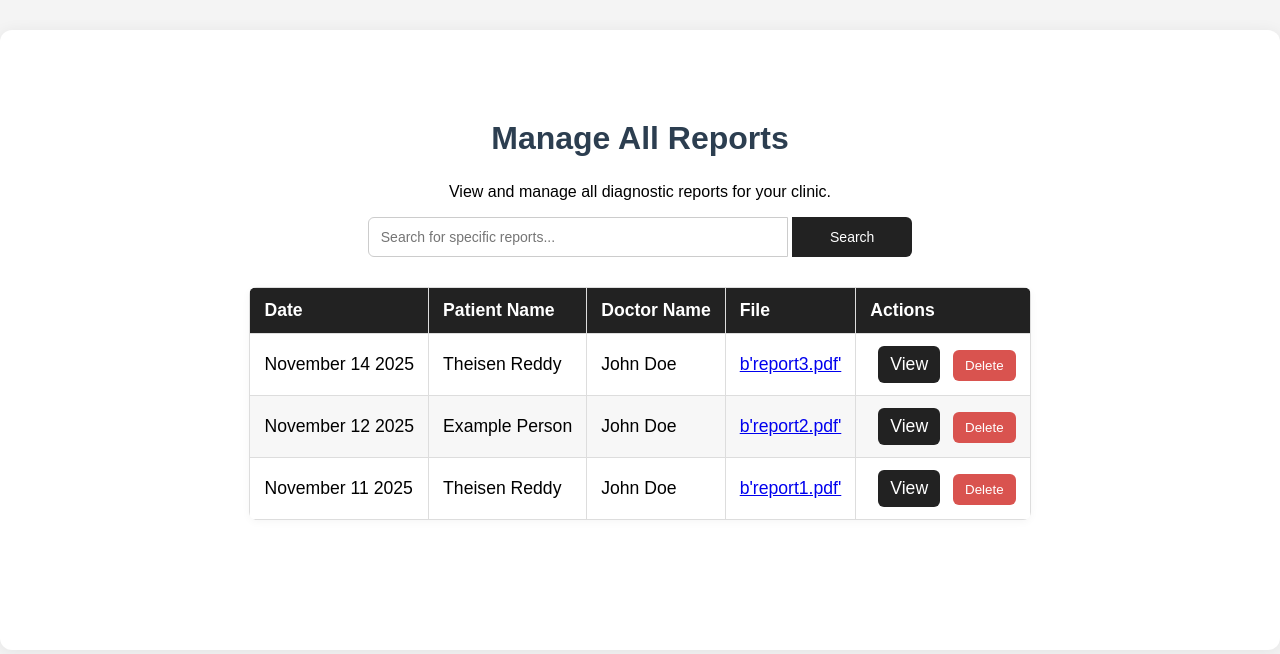
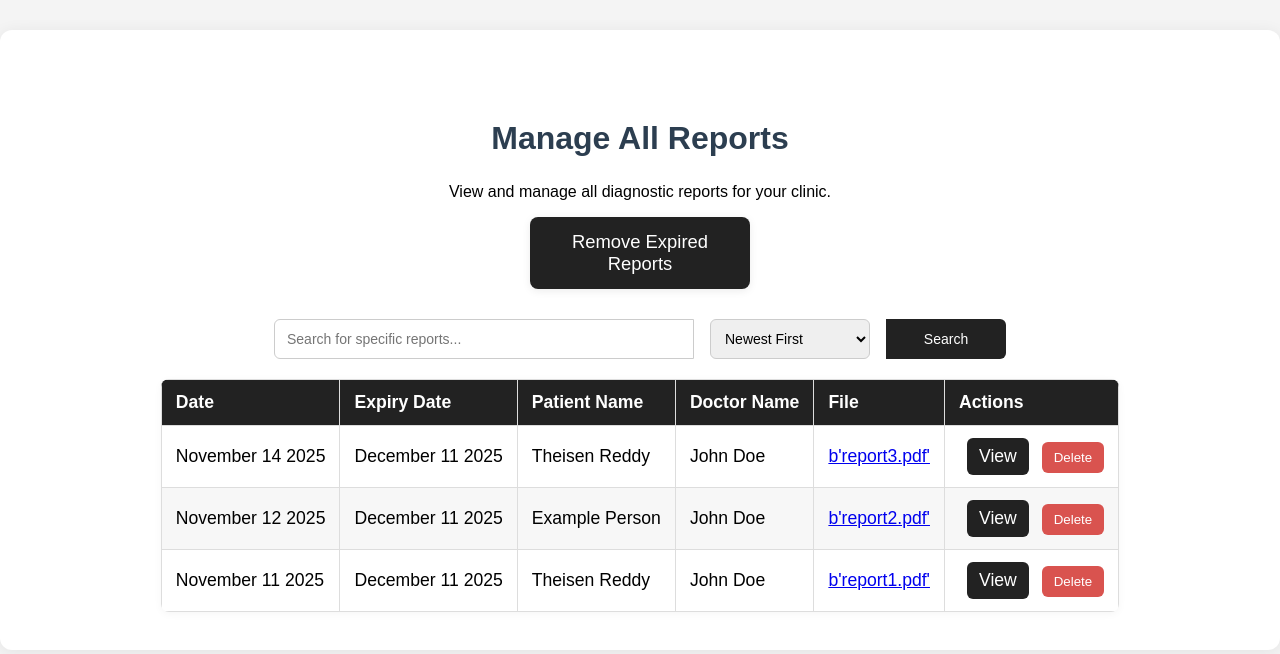
Before and after one commit to Justinohayo/DeepChest, a Flask app: page /admin/manage_reports in a window 1280 px wide. Shown: the part 64-718 px from the top of the page. Run offline with Flask 3, Linux system fonts and the light colour scheme; a user stored in the database is signed in; data comes from the database, SQL or seed files in the repository; both versions use the stored data as it was after the commit.

Commit message:
Added expiry date to reports and updated report logic for clinic admins

```diff
--- a/app.py
+++ b/app.py
@@ -1811,35 +1811,56 @@ def admin_managereports():
     if session.get('userType') != 'clinicadmin':
         return redirect(url_for('login'))
 
+    # Automatically delete expired reports
+    expired_count = delete_expired_reports()
+    if expired_count > 0:
+        flash(f"Automatically removed {expired_count} expired report(s).", "info")
+
     clinic_id = session.get('clinicID')
-    conn = mysql.connector.connect(**db_config)
-    cursor = conn.cursor(dictionary=True)
+    filter_by = request.args.get('filter', 'newest')  # Default to newest
+
+    conn = mysql.connector.connect(**db_config)
+    cursor = conn.cursor(dictionary=True)
+
+    # Determine ORDER BY clause based on filter
+    if filter_by == 'oldest':
+        order_clause = "ORDER BY r.reportDate ASC"
+    elif filter_by == 'expiry':
+        order_clause = "ORDER BY r.expiryDate ASC"
+    else:  # newest (default)
+        order_clause = "ORDER BY r.reportDate DESC"
 
     # Fetch all reports for the clinic
-    cursor.execute("""
-        SELECT r.reportID, r.reportDate, r.files,
+    query = f"""
+        SELECT r.reportID, r.reportDate, r.expiryDate, r.files,
                p.firstName AS patientFirstName, p.lastName AS patientLastName,
                d.firstName AS doctorFirstName, d.lastName AS doctorLastName
         FROM Reports r
         JOIN patient p ON r.patientID = p.USERID
         JOIN doctor d ON r.doctorID = d.USERID
         WHERE p.clinicID = %s
-        ORDER BY r.reportDate DESC
-    """, (clinic_id,))
+        {order_clause}
+    """
+    cursor.execute(query, (clinic_id,))
 
     reports = cursor.fetchall()
     cursor.close()
     conn.close()
 
-    # Convert reportDate to datetime if it's a string
+    # Convert dates to datetime if they're strings
     for r in reports:
         if isinstance(r['reportDate'], str):
             try:
                 r['reportDate'] = datetime.strptime(r['reportDate'], '%Y-%m-%d')
             except Exception:
                 pass
-
-    return render_template('/clinic_admin/ManageReports.html', reports=reports)
+        if isinstance(r.get('expiryDate'), str):
+            try:
+                r['expiryDate'] = datetime.strptime(r['expiryDate'], '%Y-%m-%d')
+            except Exception:
+                pass
+
+    return render_template('/clinic_admin/ManageReports.html', reports=reports, filter_by=filter_by)
 
 @app.route('/admin/book-appointment', methods=['GET', 'POST'])
 def admin_book_appointment():
@@ -2369,6 +2390,47 @@ def admin_reports_search():
         return redirect(url_for('admin_managereports'))
     return render_template('clinic_admin/reportdetails.html', report=report)
 
+# Helper function to check and delete expired reports
+def delete_expired_reports():
+    """Delete all reports where expiryDate is before today's date."""
+    today = date.today()
+    conn = mysql.connector.connect(**db_config)
+    cursor = conn.cursor(dictionary=True)
+
+    # Find expired reports
+    cursor.execute("""
+        SELECT reportID, expiryDate FROM Reports
+        WHERE expiryDate < %s
+    """, (today,))
+
+    expired_reports = cursor.fetchall()
+    count = len(expired_reports)
+
+    if count > 0:
+        # Delete expired reports
+        cursor.execute("DELETE FROM Reports WHERE expiryDate < %s", (today,))
+        conn.commit()
+
+    cursor.close()
+    conn.close()
+
+    return count
+
+# Admin route to manually trigger expired reports cleanup
+@app.route('/admin/cleanup_expired_reports', methods=['POST'])
+def admin_cleanup_expired_reports():
+    if session.get('userType') != 'clinicadmin':
+        return redirect(url_for('login'))
+
+    count = delete_expired_reports()
+
+    if count > 0:
+        flash(f"Successfully deleted {count} expired report(s).", "success")
+    else:
+        flash("No expired reports found.", "info")
+
+    return redirect(url_for('admin_managereports'))
+
 # Admin delete report route
 @app.route('/admin/delete_report', methods=['POST'])
 def admin_delete_report():
@@ -2416,6 +2478,7 @@ def admin_search_reports():
 
     clinic_id = session.get('clinicID')
     query = request.args.get('query', '').strip()
+    filter_by = request.args.get('filter', 'newest')  # Get filter parameter
 
     # Month name support
     month_map = {month.lower(): index for index, month in enumerate(calendar.month_name) if month}
@@ -2437,38 +2500,48 @@ def admin_search_reports():
                     year_num = int(match.group(1))
             break
 
+    # Determine ORDER BY clause based on filter
+    if filter_by == 'oldest':
+        order_clause = "ORDER BY r.reportDate ASC"
+    elif filter_by == 'expiry':
+        order_clause = "ORDER BY r.expiryDate ASC"
+    else:  # newest (default)
+        order_clause = "ORDER BY r.reportDate DESC"
+
     conn = mysql.connector.connect(**db_config)
     cursor = conn.cursor(dictionary=True)
 
     # Search based on whether we found a month
     if month_num and year_num:
         # Search by month and year
-        cursor.execute("""
-            SELECT r.reportID, r.reportDate, r.files,
+        query_sql = f"""
+            SELECT r.reportID, r.reportDate, r.expiryDate, r.files,
                    p.firstName AS patientFirstName, p.lastName AS patientLastName,
                    d.firstName AS doctorFirstName, d.lastName AS doctorLastName
             FROM Reports r
             JOIN patient p ON r.patientID = p.USERID
             JOIN doctor d ON r.doctorID = d.USERID
             WHERE p.clinicID = %s AND MONTH(r.reportDate) = %s AND YEAR(r.reportDate) = %s
-            ORDER BY r.reportDate DESC
-        """, (clinic_id, month_num, year_num))
+            {order_clause}
+        """
+        cursor.execute(query_sql, (clinic_id, month_num, year_num))
     elif month_num:
         # Search by month only
-        cursor.execute("""
-            SELECT r.reportID, r.reportDate, r.files,
+        query_sql = f"""
+            SELECT r.reportID, r.reportDate, r.expiryDate, r.files,
                    p.firstName AS patientFirstName, p.lastName AS patientLastName,
                    d.firstName AS doctorFirstName, d.lastName AS doctorLastName
             FROM Reports r
             JOIN patient p ON r.patientID = p.USERID
             JOIN doctor d ON r.doctorID = d.USERID
             WHERE p.clinicID = %s AND MONTH(r.reportDate) = %s
-            ORDER BY r.reportDate DESC
-        """, (clinic_id, month_num))
+            {order_clause}
+        """
+        cursor.execute(query_sql, (clinic_id, month_num))
     else:
         # Regular text search in report ID, date, patient name, or doctor name
-        cursor.execute("""
-            SELECT r.reportID, r.reportDate, r.files,
+        query_sql = f"""
+            SELECT r.reportID, r.reportDate, r.expiryDate, r.files,
                    p.firstName AS patientFirstName, p.lastName AS patientLastName,
                    d.firstName AS doctorFirstName, d.lastName AS doctorLastName
             FROM Reports r
@@ -2477,27 +2550,34 @@ def admin_search_reports():
             WHERE p.clinicID = %s AND (
                 CAST(r.reportID AS CHAR) LIKE %s
                 OR r.reportDate LIKE %s
+                OR r.expiryDate LIKE %s
                 OR p.firstName LIKE %s
                 OR p.lastName LIKE %s
                 OR d.firstName LIKE %s
                 OR d.lastName LIKE %s
             )
-            ORDER BY r.reportDate DESC
-        """, (clinic_id, f"%{query}%", f"%{query}%", f"%{query}%", f"%{query}%", f"%{query}%", f"%{query}%"))
+            {order_clause}
+        """
+        cursor.execute(query_sql, (clinic_id, f"%{query}%", f"%{query}%", f"%{query}%", f"%{query}%", f"%{query}%", f"%{query}%", f"%{query}%"))
 
     reports = cursor.fetchall()
     cursor.close()
     conn.close()
 
-    # Convert reportDate to datetime if it's a string
+    # Convert dates to datetime if they're strings
     for r in reports:
         if isinstance(r['reportDate'], str):
             try:
                 r['reportDate'] = datetime.strptime(r['reportDate'], '%Y-%m-%d')
             except Exception:
                 pass
-
-    return render_template('/clinic_admin/ManageReports.html', reports=reports)
+        if isinstance(r.get('expiryDate'), str):
+            try:
+                r['expiryDate'] = datetime.strptime(r['expiryDate'], '%Y-%m-%d')
+            except Exception:
+                pass
+
+    return render_template('/clinic_admin/ManageReports.html', reports=reports, filter_by=filter_by, query=query)
 
 
 # Clinic admin: list / search / filter accounts
--- a/templates/clinic_admin/ManageReports.html
+++ b/templates/clinic_admin/ManageReports.html
@@ -31,16 +31,42 @@
       <h1>Manage All Reports</h1>
       <p>View and manage all diagnostic reports for your clinic.</p>
 
-      <!-- Search Bar -->
-      <div class="report-search-bar-container">
-        <form method="GET" action="/admin/search_reports">
+      <!-- Flash Messages -->
+      {% with messages = get_flashed_messages(with_categories=true) %}
+        {% if messages %}
+          <div class="flash-container">
+            {% for category, message in messages %}
+              <div class="flash {{ category }}">{{ message }}</div>
+            {% endfor %}
+          </div>
+        {% endif %}
+      {% endwith %}
+
+      <!-- Cleanup Button -->
+      <div style="margin-bottom: 20px; text-align: center;">
+        <form method="POST" action="/admin/cleanup_expired_reports" style="display: inline;">
+          <button type="submit" class="appt-action-btn" onclick="return confirm('This will permanently delete all expired reports. Continue?');">
+             Remove Expired Reports
+          </button>
+        </form>
+      </div>
+
+      <!-- Search Bar and Filter -->
+      <div class="search-filter">
+        <form method="GET" action="/admin/search_reports" style="display: flex; gap: 16px; align-items: center;">
           <input
             type="text"
             name="query"
             class="report-search-bar"
             placeholder="Search for specific reports..."
             autocomplete="off"
+            value="{{ query if query else '' }}"
           />
+          <select name="filter" class="filter-select" onchange="this.form.submit()">
+            <option value="newest" {% if filter_by == 'newest' %}selected{% endif %}>Newest First</option>
+            <option value="oldest" {% if filter_by == 'oldest' %}selected{% endif %}>Oldest First</option>
+            <option value="expiry" {% if filter_by == 'expiry' %}selected{% endif %}>Expiry Date</option>
+          </select>
           <button type="submit" class="report-search-btn">Search</button>
         </form>
       </div>
@@ -51,6 +77,7 @@
           <thead>
             <tr>
               <th>Date</th>
+              <th>Expiry Date</th>
               <th>Patient Name</th>
               <th>Doctor Name</th>
               <th>File</th>
@@ -63,6 +90,9 @@
               <tr>
                 <td>
                   {{ r.reportDate.strftime('%B %#d %Y') if r.reportDate else '' }}
+                </td>
+                <td>
+                  {{ r.expiryDate.strftime('%B %#d %Y') if r.expiryDate else 'N/A' }}
                 </td>
                 <td>
                   {% if r.patientFirstName and r.patientLastName %}
@@ -105,7 +135,7 @@
               {% endfor %}
             {% else %}
               <tr>
-                <td colspan="5" style="text-align: center;">No reports found.</td>
+                <td colspan="6" style="text-align: center;">No reports found.</td>
               </tr>
             {% endif %}
           </tbody>
```
Also changed, not shown: DeepChest.sql (+5 -4 lines).
